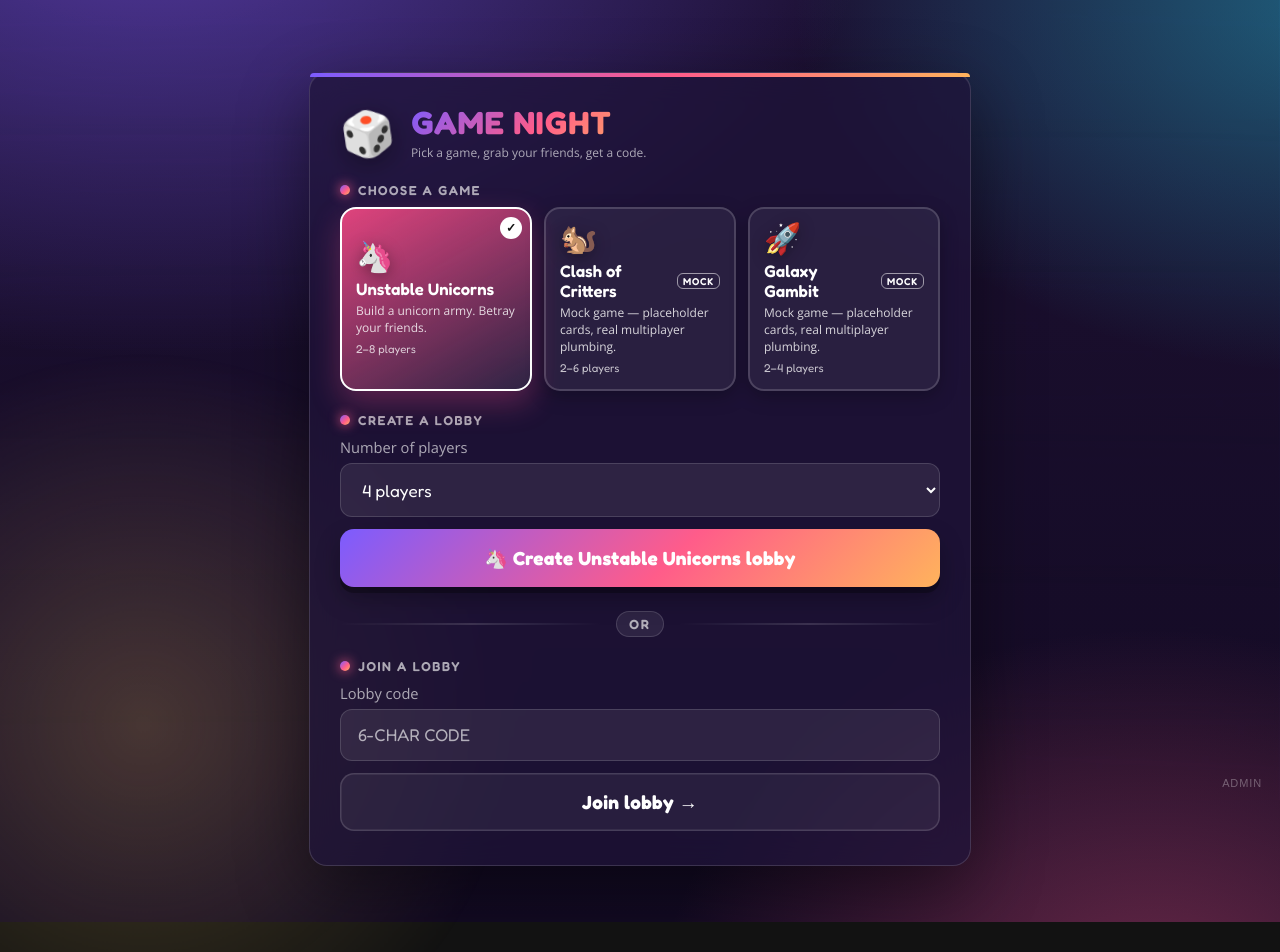
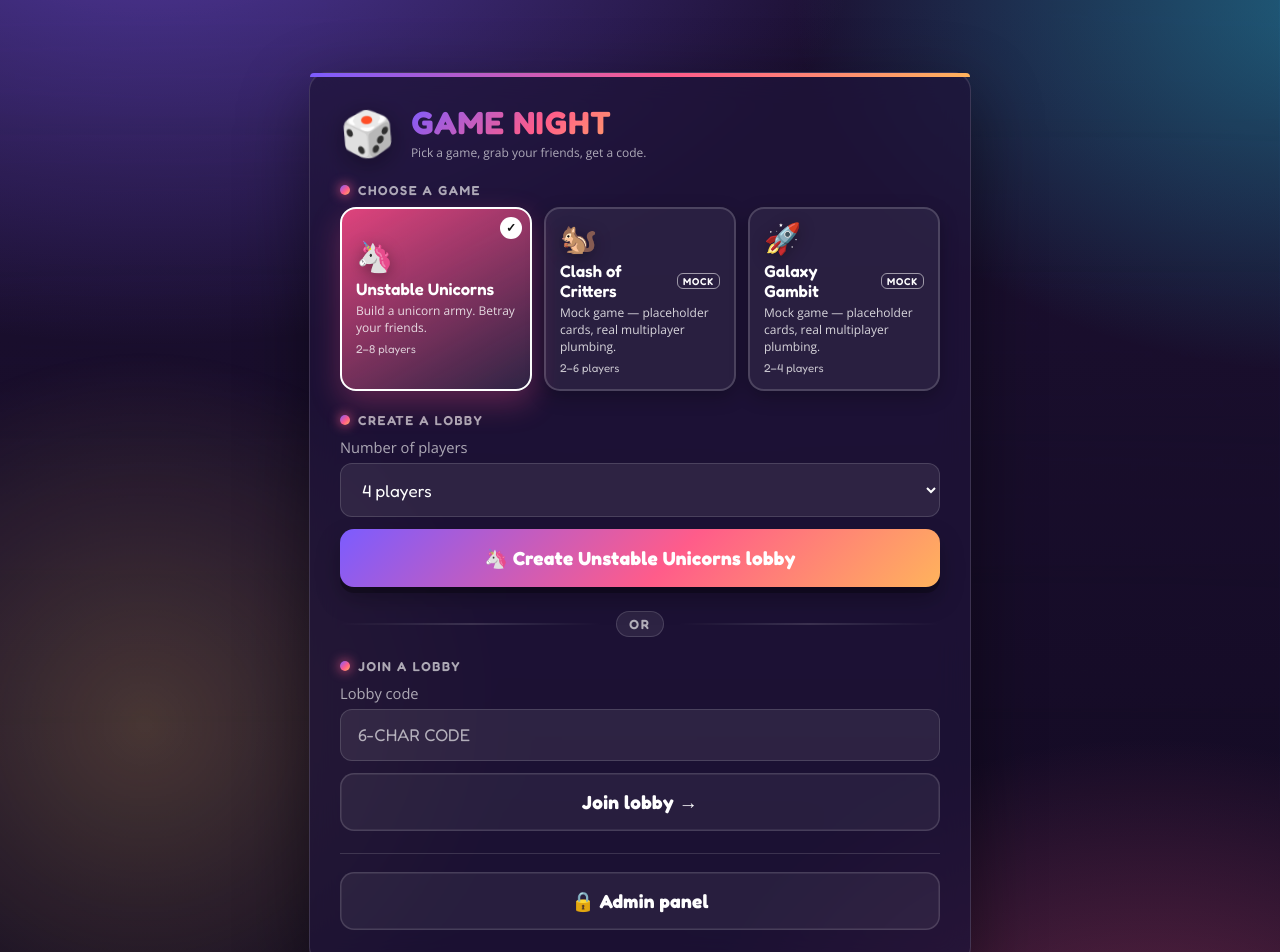
Before and after one commit to sideways258/unstablecorns, a React (Create React App) app: page / in a window 1280 px wide. Shown: the top 952 px of the page. Before the commit the page ends 922 px from the top, so only its background shows below. Built offline with nearby package versions, Linux system fonts and the light colour scheme.

Commit message:
"Visible admin panel button on landing page"

```diff
--- a/src/Landing.tsx
+++ b/src/Landing.tsx
@@ -146,30 +146,25 @@
             </Button>
           </Row>
         </form>
+
+        <AdminRow>
+          <Button type="button" $variant="ghost" onClick={() => history.push('/admin')}>
+            🔒 Admin panel
+          </Button>
+        </AdminRow>
       </WidePanel>
-      <AdminLink onClick={() => history.push('/admin')}>Admin</AdminLink>
     </Screen>
   );
 };
 
 // --- styles --------------------------------------------------------------
 
-const AdminLink = styled.button`
-  position: fixed;
-  right: 12px;
-  bottom: 10px;
-  background: none;
-  border: none;
-  color: ${COLORS.textMuted};
-  font-size: 11px;
-  letter-spacing: 0.08em;
-  text-transform: uppercase;
-  cursor: pointer;
-  opacity: 0.5;
-  transition: opacity 0.15s ease;
-  &:hover {
-    opacity: 1;
-  }
+const AdminRow = styled.div`
+  margin-top: 22px;
+  padding-top: 18px;
+  border-top: 1px solid ${COLORS.panelBorder};
+  display: flex;
+  justify-content: center;
 `;
 
 const Hero = styled.div`
```
